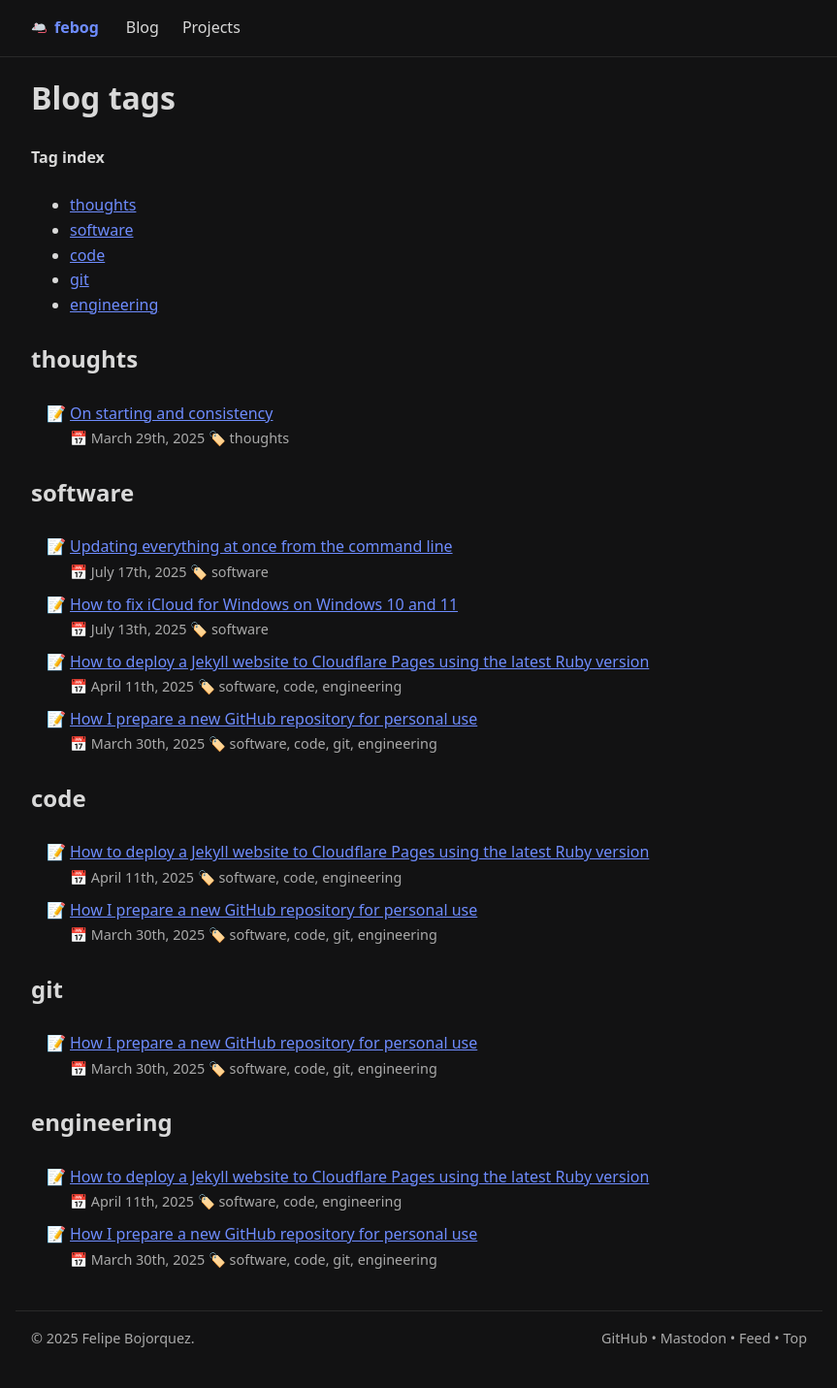
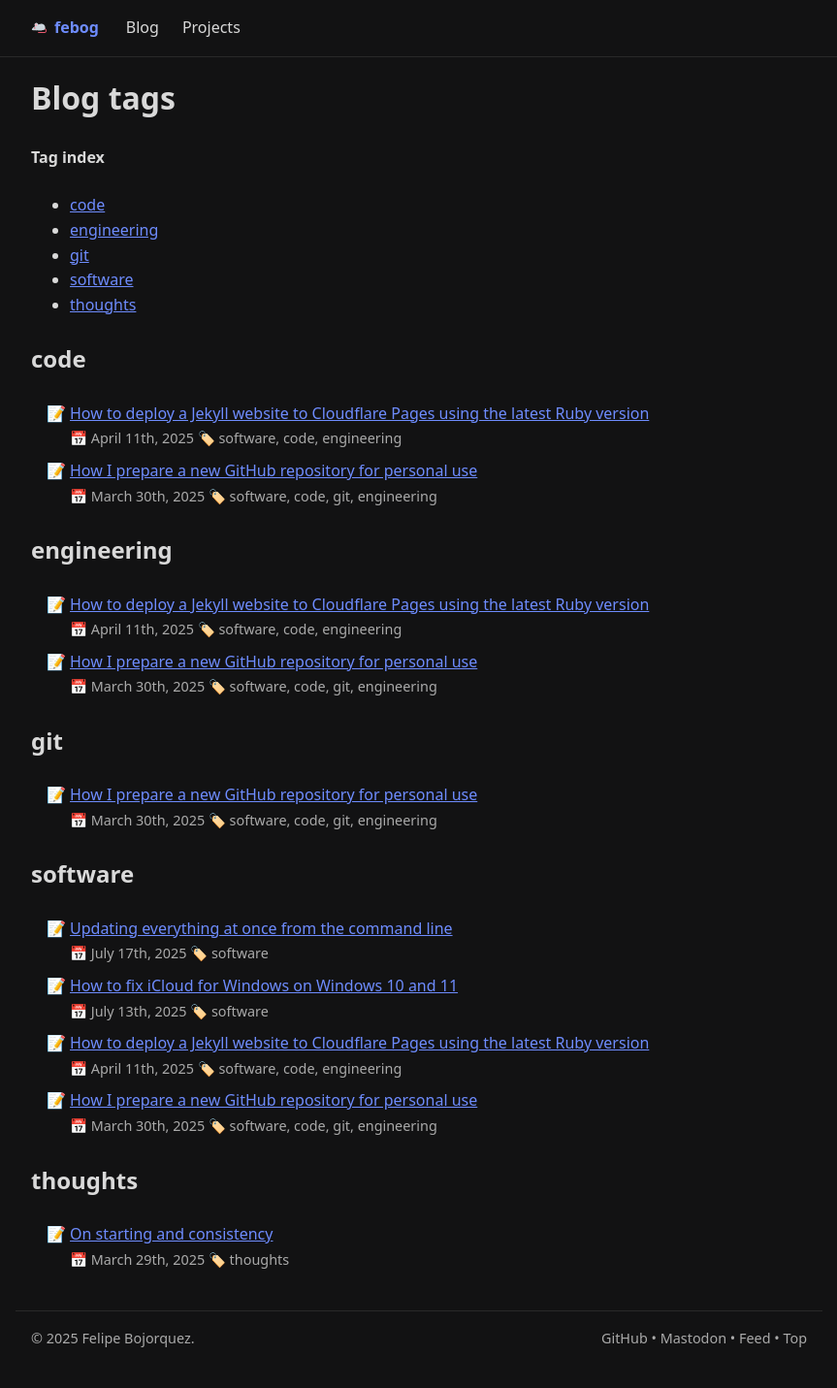
Before and after one commit to febog/website, a Jekyll site: the page built from src/blog/tags.html, in a window 1280 px wide. Shown: the whole page at 97% size, without its empty margins (208-1071 px from the left). Built offline with Jekyll 4.4.1, drawn with Linux system fonts in a browser that asks for light colours.

Commit message:
Order tags in tag index

```diff
--- a/src/blog/tags.html
+++ b/src/blog/tags.html
@@ -3,14 +3,16 @@
 ---
 <h1>{{ page.title }}</h1>
 
+{% assign ordered_tags = site.tags | sort %}
+
 <p><strong>Tag index</strong></p>
 <ul>
-{% for tag in site.tags %}
+{% for tag in ordered_tags %}
   <li><a href="#{{ tag[0] }}">{{ tag[0] }}</a></li>
 {% endfor %}
 </ul>
 
-{% for tag in site.tags %}
+{% for tag in ordered_tags %}
 <h2 id="{{ tag[0] }}">{{ tag[0] }}</h2>
 <ul>
   {% for post in tag[1] %}
```
